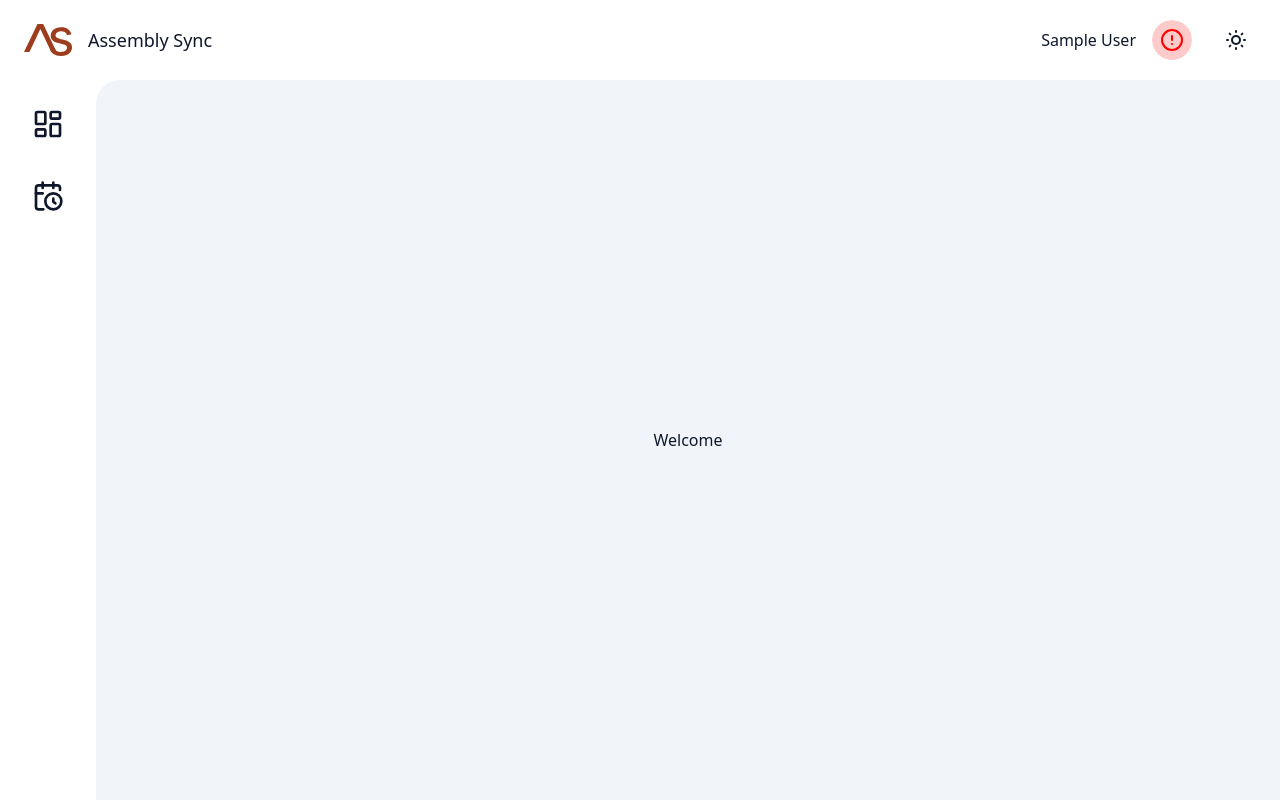
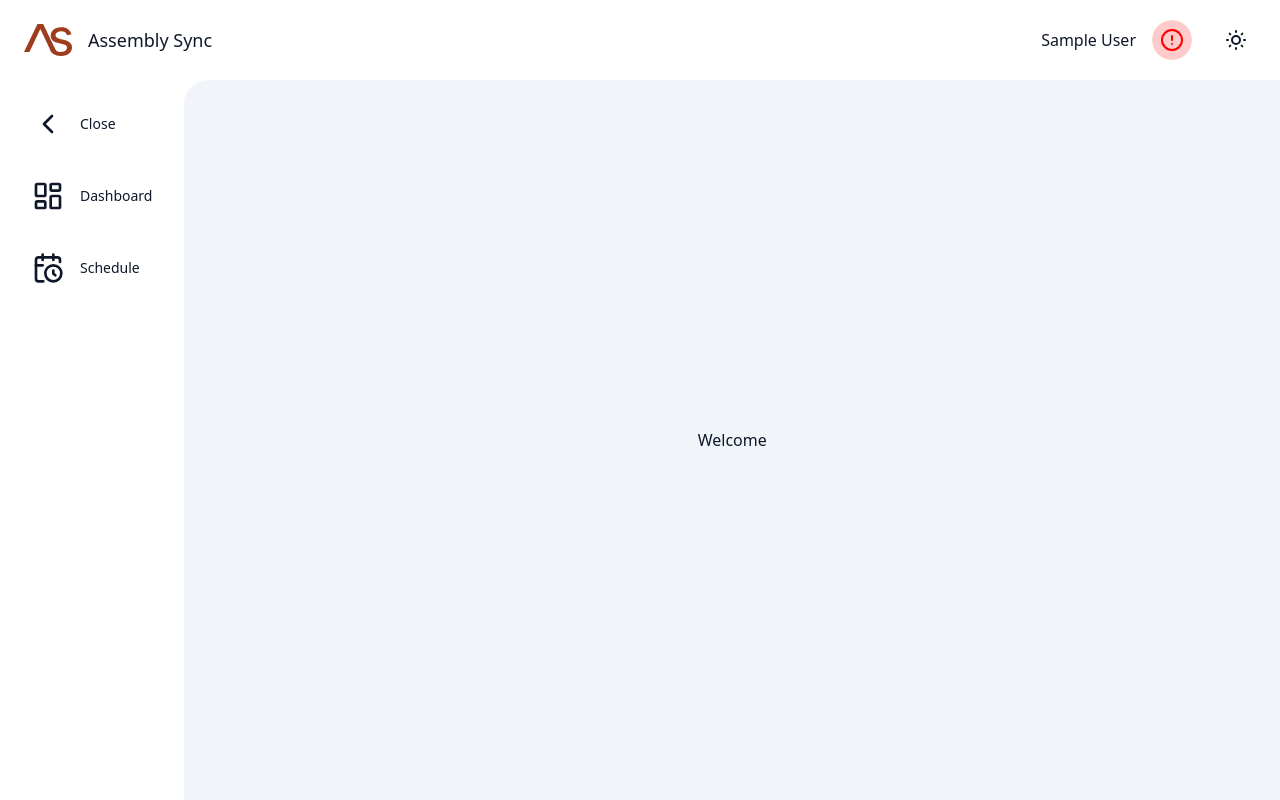
Before and after one commit to Dylan-Littlewood/assembly-sync, a React (Vite) app: page / in a window 1280 px wide. Built offline with nearby package versions, Linux system fonts and the light colour scheme; no server answers; sample sign-in values are in the browser's storage.

Commit message:
more style changes

```diff
--- a/src/components/navigation/sidebar.tsx
+++ b/src/components/navigation/sidebar.tsx
@@ -1,12 +1,15 @@
-import { Link } from "react-router-dom";
+import { NavLink } from "react-router-dom";
 import { Button } from "../ui/button";
-import { CalendarClock, LayoutDashboard } from "lucide-react";
+import { CalendarClock, ChevronLeft, ChevronRight, LayoutDashboard } from "lucide-react";
+import { useState } from "react";
 
 export default function Sidebar() {
+  const [isOpen, setIsOpen] = useState(true);
   return (
-    <div className="flex flex-col gap-4 items-center p-4">
-          <Link to={'/Dashboard'}><Button variant={'ghost'} size={'sq'}><LayoutDashboard className="h-8 w-8" /></Button></Link>
-          <Link to={'/Schedule'}><Button variant={'ghost'} size={'sq'}><CalendarClock className="h-8 w-8" /></Button></Link>
-        </div>
+    <div className="flex flex-col gap-4 p-4">
+      <Button variant={'ghost'} size={'sq'} align={'start'} onClick={() => { setIsOpen(!isOpen) } }>{isOpen ? <ChevronLeft className="h-8 w-8" /> : <ChevronRight className="h-8 w-8" />}{isOpen && <h2 className="ml-4">Close</h2>}</Button>
+      <NavLink to={'/Dashboard'} className={({isActive}) => isActive ? "w-full bg-primary/10 rounded-lg" : "w-full"}><Button variant={'ghost'} size={'sq'} align={'start'}><LayoutDashboard className="h-8 w-8" />{isOpen && <h2 className="ml-4">Dashboard</h2>}</Button></NavLink>
+      <NavLink to={'/Schedule'} className={({isActive}) => isActive ? "w-full bg-primary/10 rounded-lg" : "w-full"}><Button variant={'ghost'} size={'sq'} align={'start'}><CalendarClock className="h-8 w-8" />{isOpen && <h2 className="ml-4">Schedule</h2>}</Button></NavLink>
+    </div>
   )
 }
--- a/src/components/ui/button.tsx
+++ b/src/components/ui/button.tsx
@@ -4,7 +4,7 @@ import { VariantProps, cva } from "class-variance-authority"
 import { cn } from "@/lib/utils"
 
 const buttonVariants = cva(
-  "inline-flex items-center justify-center rounded-md text-sm font-medium transition-colors focus-visible:outline-none focus-visible:ring-2 focus-visible:ring-ring focus-visible:ring-offset-2 disabled:opacity-50 disabled:pointer-events-none ring-offset-background",
+  "inline-flex items-center rounded-md text-sm font-medium transition-colors focus-visible:outline-none focus-visible:ring-2 focus-visible:ring-ring focus-visible:ring-offset-2 disabled:opacity-50 disabled:pointer-events-none ring-offset-background",
   {
     variants: {
       variant: {
@@ -22,12 +22,19 @@ const buttonVariants = cva(
         default: "h-10 py-2 px-4",
         sm: "h-9 px-3 rounded-md",
         lg: "h-11 px-8 rounded-md",
-        sq: "h-14 px-4 py-4",
+        sq: "h-14 px-4 py-4 w-full",
       },
+      align: {
+        default: "justify-center",
+        start: "justify-start",
+        end: "justify-end",
+        centre: "justify-center",
+      }
     },
     defaultVariants: {
       variant: "default",
       size: "default",
+      align:"default",
     },
   }
 )
@@ -37,10 +44,10 @@ export interface ButtonProps
     VariantProps<typeof buttonVariants> {}
 
 const Button = React.forwardRef<HTMLButtonElement, ButtonProps>(
-  ({ className, variant, size, ...props }, ref) => {
+  ({ className, variant, size, align, ...props }, ref) => {
     return (
       <button
-        className={cn(buttonVariants({ variant, size, className }))}
+        className={cn(buttonVariants({ variant, size, align, className }))}
         ref={ref}
         {...props}
       />
```
